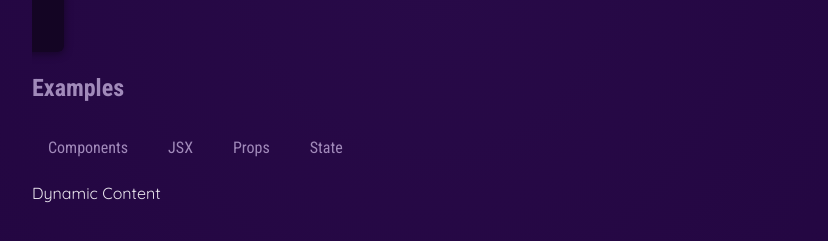
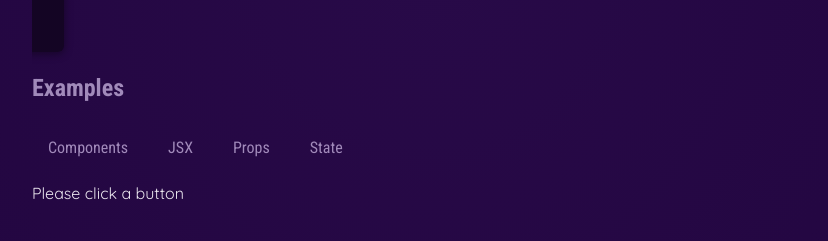
Before and after one commit to starlash7/BlockchainValley, a React (Vite) app in the folder Frontend/React/01-starting-project/: page / in a window 1280 px wide. Shown: the part 661-902 px from the top of the page, without its empty margins (208-1036 px from the left). Built offline with nearby package versions, Linux system fonts and the light colour scheme.

Commit message:
no update UI

```diff
--- a/Frontend/React/01-starting-project/src/App.jsx
+++ b/Frontend/React/01-starting-project/src/App.jsx
@@ -4,10 +4,16 @@ import CoreConcept from "./components/CoreConcept";
 import TabButton from "./components/TabButton";
 
 function App() {
+  let tabContent = "Please click a button";
+
   function handleSelect(selectedButton) {
     // selectedButton => "components", "jsx", "props", "state"
-    console.log(selectedButton);
+    tabContent = selectedButton;
+    console.log(tabContent);
   }
+
+  console.log("APP COMPONENT EXECUTING");
+
   return (
     <div>
       <Header />
@@ -31,7 +37,7 @@ function App() {
             <TabButton onSelect={() => handleSelect("props")}>Props</TabButton>
             <TabButton onSelect={() => handleSelect("state")}>State</TabButton>
           </menu>
-          Dynamic Content
+          {tabContent}
         </section>
       </main>
     </div>
--- a/Frontend/React/01-starting-project/src/components/TabButton.jsx
+++ b/Frontend/React/01-starting-project/src/components/TabButton.jsx
@@ -1,4 +1,5 @@
 export default function TabButton({ children, onSelect }) {
+  console.log("TABBUTTON COMPONENT EXECUTING");
   return (
     <li>
       <button onClick={onSelect}>{children}</button>
```
